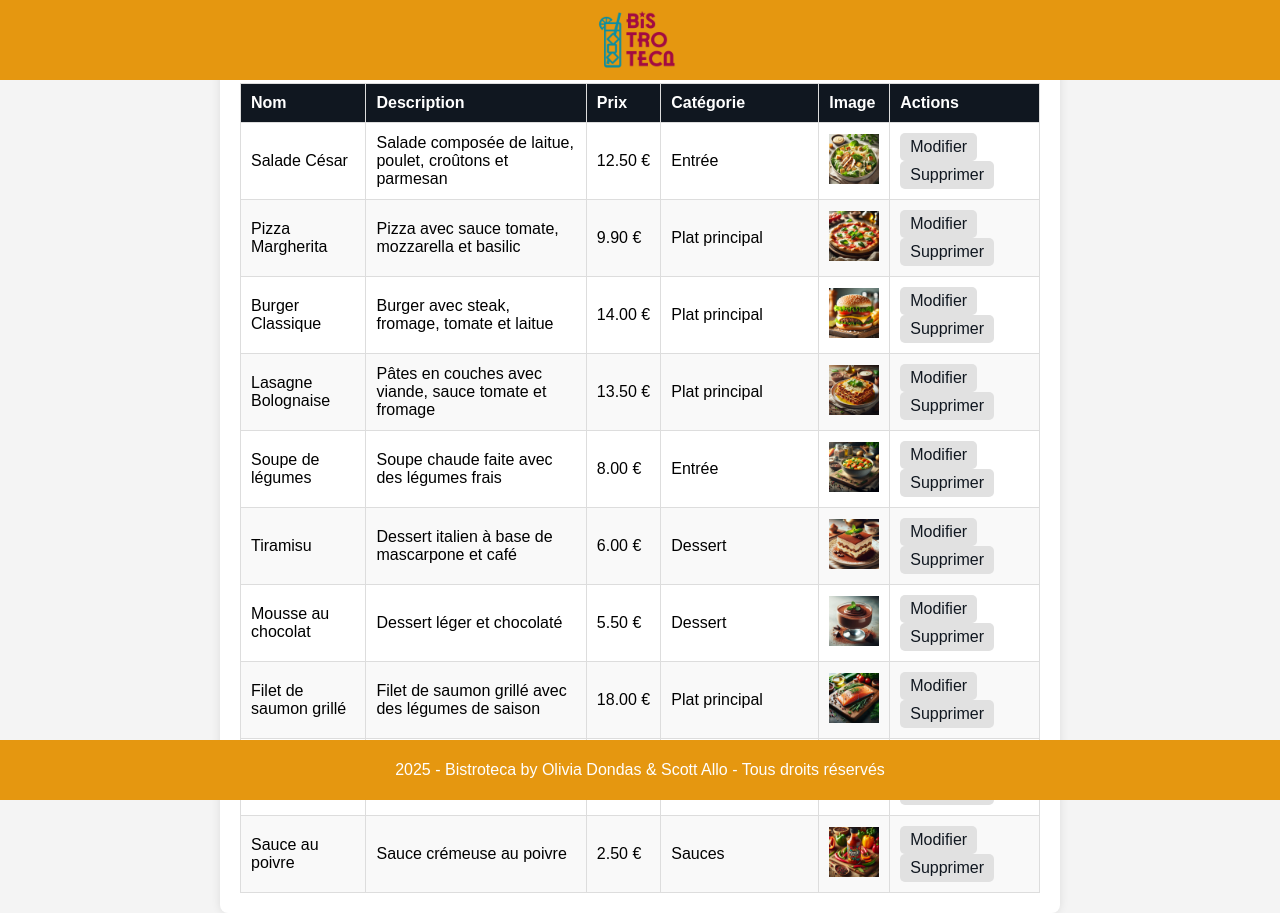
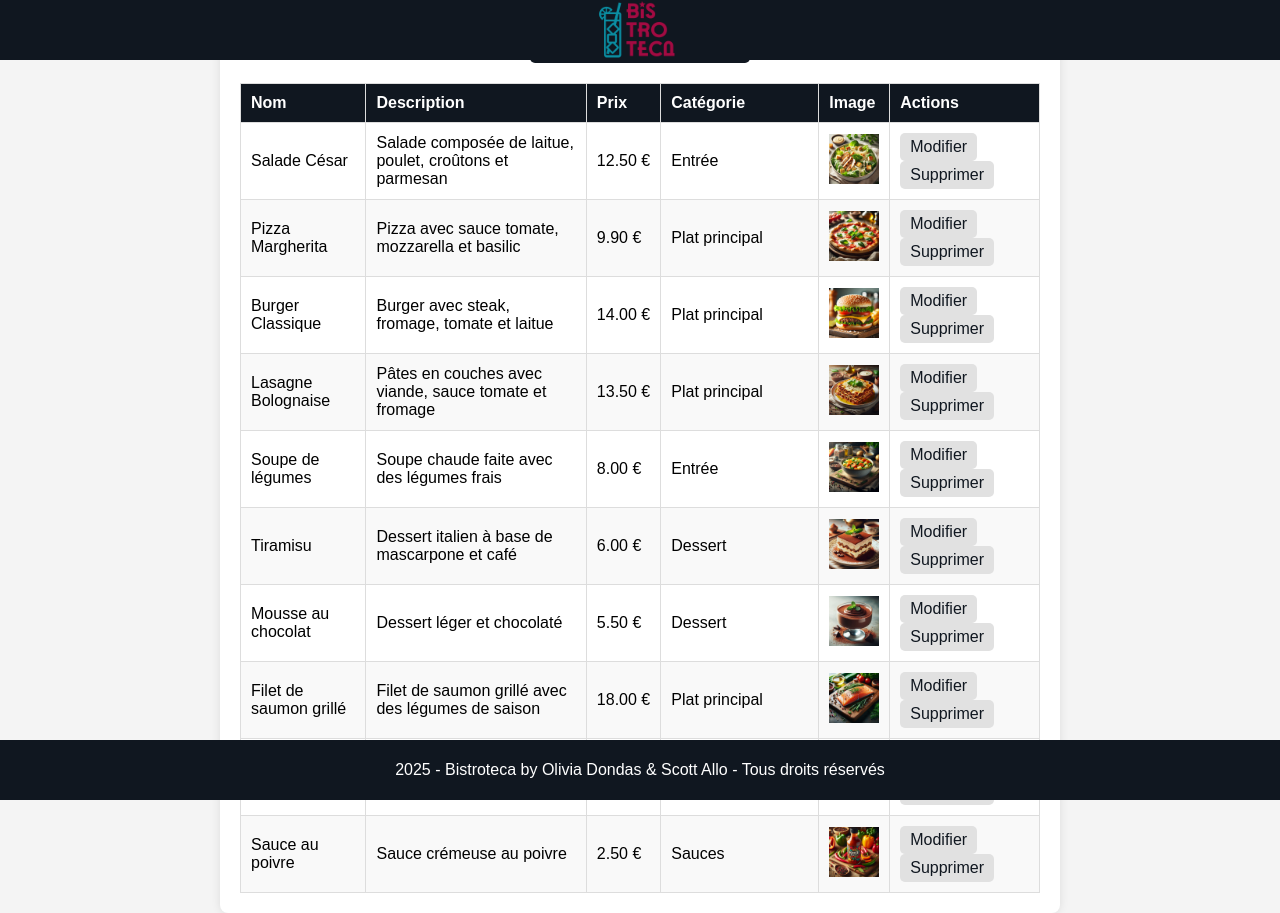
Before and after one commit to scott-allo/gestionnaire-de-menu, a PHP site: page /menu/gestion.php in a window 1280 px wide. Run offline with PHP 8.4, Linux system fonts and the light colour scheme; data comes from the database, SQL or seed files in the repository; some web fonts are replaced.

Commit message:
ajustement sur  gestion.css mobile

```diff
--- a/styles/gestion.css
+++ b/styles/gestion.css
@@ -23,6 +23,29 @@ body {
   width: 80%;
   max-width: 800px;
   margin: 0 auto;
+}
+
+/* Header et Footer */
+.header,
+.footer {
+  width: 100%;
+  background-color: #101720;
+  color: white;
+  text-align: center;
+  padding: 15px 0;
+  position: fixed;
+  left: 0;
+  z-index: 999;
+}
+
+.header {
+  top: 0;
+  height: 60px; /* Ajustez la hauteur si nécessaire */
+}
+
+.footer {
+  bottom: 0;
+  height: 25px;
 }
 
 /* Styles de la table des plats */
```
